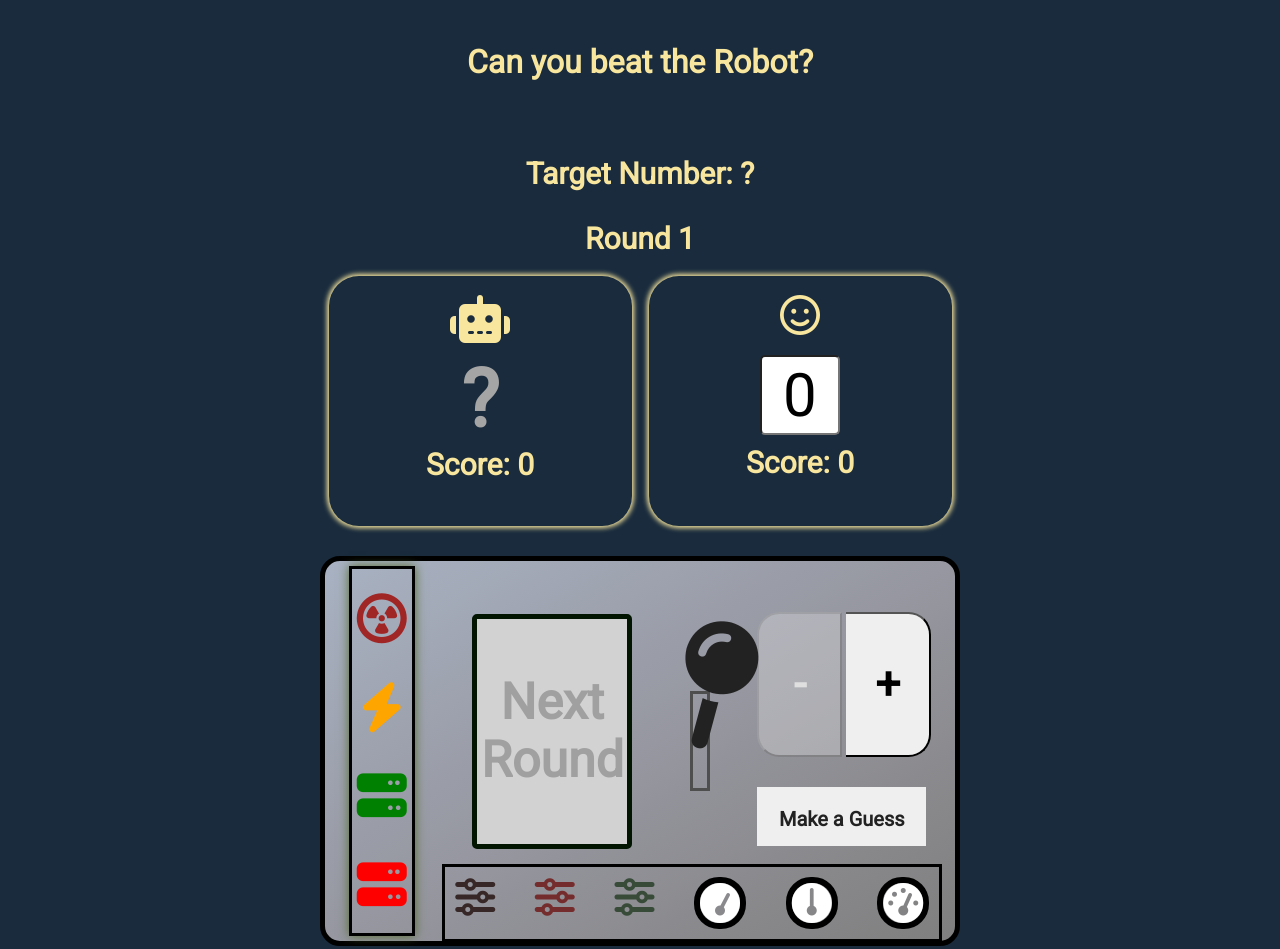
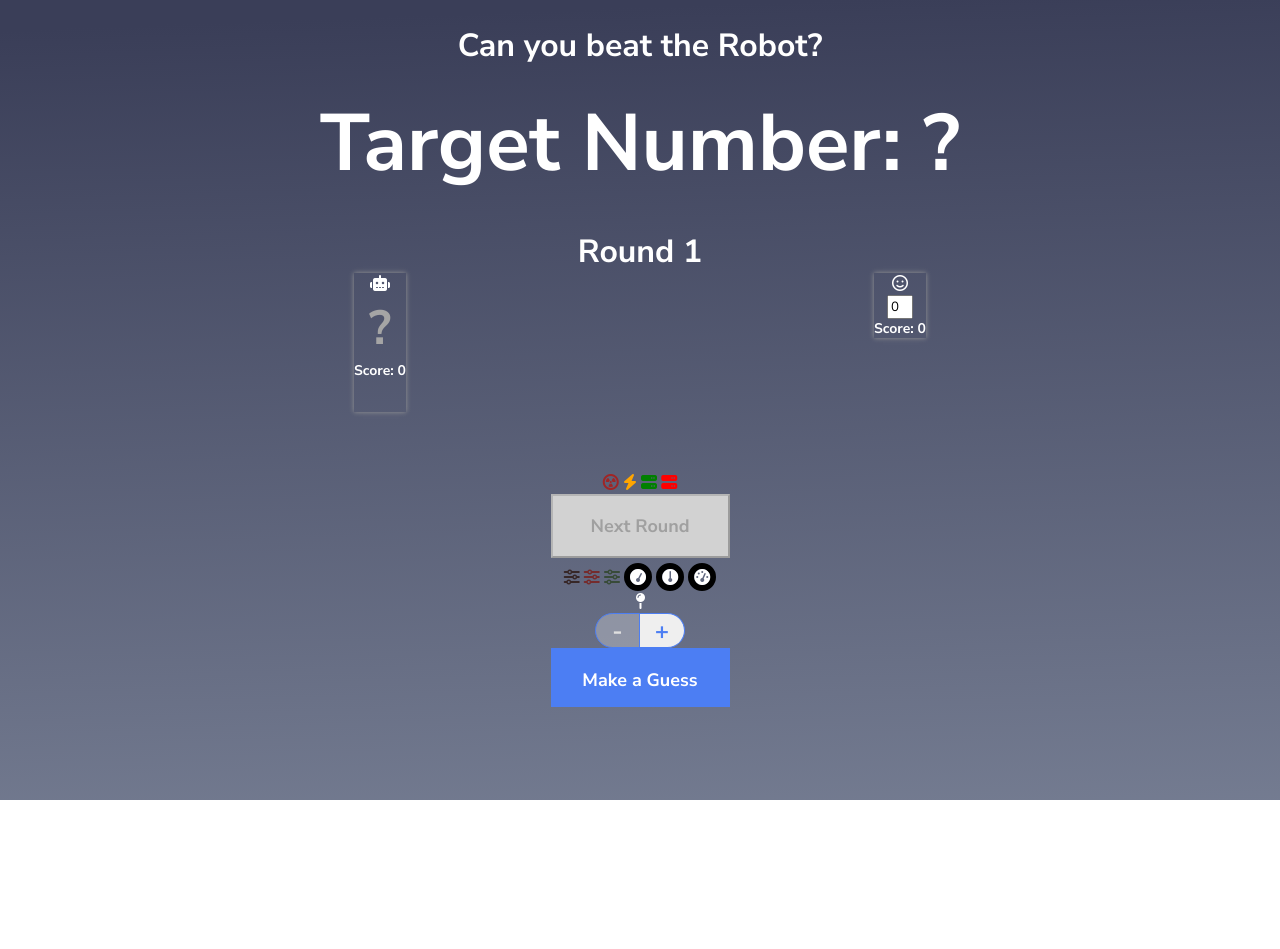
Before and after one commit to CodeLab98/Human-Vs-Robot, a plain HTML site: page Number guesser game/index.html in a window 1280 px wide. After the commit the page ends 800 px from the top, so only its background shows below. Drawn offline with Linux system fonts and the light colour scheme.

Commit message:
Update style.css

```diff
--- a/Number guesser game/style.css
+++ b/Number guesser game/style.css
@@ -1,58 +1,96 @@
+* {
+    font-family: 'Nunito Sans';
+    box-sizing: border-box;
+  }
 
-@import url('https://fonts.googleapis.com/css2?family=Roboto&display=swap');
+    /* ########################
 
-* {
-    font-family: 'Roboto', sans-serif;
-    box-sizing: border-box;
-    margin: 0;
-    padding: 0;
+          SPLASH STYLING
+
+     ########################
+  */
+
+
+
+
+  /* ########################
+
+          MAIN STYLING
+
+     ########################
+  */
+
+
+
+  .btn {
+    z-index : -1;
+    left : 50%;
+    transform : translateX(-50%);
+  }
+
+  .fa-robot {
+    color: #fff;
   }
 
   body {
     margin: 0 auto;
     padding: 3px;
-    background-color: #fff;
-    background-color: #192b3d;
-    color: #f8e69e;
+    /* background-color: rgb(255, 255, 255); */
+    background: linear-gradient(177.9deg, rgb(58, 62, 88) 3.6%, rgb(119, 127, 148) 105.8%);
+    height: 100vh;
+
+    color: #fff
+
+
+  };
+
+
+
+
+
+  /* ###################################
+
+      GAME STYLING ROUND & TARGET NUMBER
+
+     ####################################
+  */
+
+  .container {
+    width: 90%;
   }
 
-  /* This wraps all the content */
+
+
   .game-container {
-    max-width: 640px;
+    max-width: 1040px;
     margin: 0 auto;
     text-align: center;
   }
 
-  /* Header: Can you beat the Robot? */
 
-  header {
+  .rounds {
     display: flex;
-    justify-content: center;
-    margin: 40px;
+    flex-direction: column;
+    align-items: center;
+    margin-bottom: 10px;
   }
 
-   /* The target number styling */
-   .guess-label {
-    font-size: 30px;
+  .round-label {
+    font-size: 2rem;
     font-weight: 700;
-    padding-top: 35px;
-    color: #f8e69e;
-    margin-bottom: 30px;
+    margin-bottom: 0px;
   }
 
-
-
-  /* This will tell you what round we are on  */
-
-  .round-label {
-    font-size: 30px;
-    font-weight: 700;
-    margin-bottom: 20px;
-    color: #f8e69e;
-
+  .target-num {
+    font-size: 2rem;
   }
 
-  /* Guessing container which wraps around robot and person */
+/* ###################################
+
+     STYLING FOR ROBOT & HUMAN BOXES
+
+   ####################################
+*/
 
   .guessing-area {
     display: flex;
@@ -61,120 +99,91 @@
     margin-bottom: 60px;
   }
 
-
-  /* This class is for both the user and human */
-
-  .guess {
-    min-width: 303px;
+  .guess-container {
+    min-width: 230px;
+    height: 250px;
     display: flex;
     flex-direction: column;
     align-items: center;
     padding: 19px;
-    border-radius: 30px;
-    height: 250px;
-    box-shadow: 0 0 5px 2px;
   }
 
+  .guess-title {
+    display: flex;
+    flex-direction: column;
+    align-items: center;
+    justify-content: flex-start;
+  }
 
-  /* Styling for Robot Guess */
+  .guess-label {
+    font-size: 5rem;
+    font-weight: 700;
+    margin: 0;
+  }
 
-
-  #robot-guess {
-    font-size: 80px;
-    margin-bottom: 10px;
+  .score-label {
+    font-size: 14px;
     font-weight: 700;
-    color: #a5a5a5;
+    margin: 0;
   }
 
 
   .robot-guess {
-    font-size: 3rem;
+   box-shadow:  0 0 5px #979797;
   }
 
-  .robot-guess i {
-    margin-bottom: 10px;
+  .human-guess {
+  box-shadow:  0 0 5px #979797;
+
   }
 
-  /* Styling for Human Guess */
-
-
-  .human-guess {
-    font-size: 2.5rem;
-  }
-
-  .guess input {
-    height: 80px;
-    width: 80px;
-    font-size: 60px;
-    text-align: center;
-    margin: 0 auto;
-    margin: 20px  0px;
-    border-radius: 5px;
-
+  #robot-guess {
+    font-size: 3rem;
+    font-weight: 700;
+    color: #a5a5a5;
+    margin: 0;
   }
 
 
 
-  /* Score styling for both robot and human */
-
-  .score-label {
+  #human-guess-input {
+    height: 40px;
+    width: 50px;
     font-size: 30px;
-    font-weight: 700;
-    margin-top: -10px;
-
+    text-align: center;
+    margin: 10px auto;
+    margin-bottom: 7px;
   }
 
 
+  /* ###################################
 
-  .controls-container{
-    display: flex;
-    border: solid 5px black;
-    border-radius: 20px;
-    justify-content: space-around;
-    align-items: center;
-    background-image: linear-gradient(to right bottom, #a8b2c2, #9fa4b1, #9697a0, #8b8b8f, #7f7f7f);
-    margin-top: -30px;
-    height: 390px;
+     STYLING FOR HUMAN CONTROLS
 
+   ####################################
+*/
+
+
+  .number-controls {
+    font-size: 0;
+    margin-bottom: 23px;
   }
 
-
-  /* Styling for next round button aswell as styling for  */
-
-  .round {
-    display: flex;
-    flex-direction: column;
-    align-items: center;
-    margin-bottom: 40px;
-    position: relative;
-  }
-
-  /* The wrapper styling for the plus and minus controls */
-
-  .number-controls {
-    margin-bottom: 20px;
-    display: flex;
-    flex-direction: column;
-  }
-
-  /* The styling for both the plus and minus controls */
-
   .number-control {
+    border: solid 1px #4c7ef3;
     display: inline-block;
-    width: 85px;
-    height: 145px;
-    margin-top: -25px;
-    margin-bottom: 30px;
-    font-size: 44px;
+    width: 45px;
+    height: 35px;
+    font-size: 24px;
     font-weight: 700;
+    color: #4c7ef3;
     cursor: pointer;
   }
 
   .number-controls button[disabled] {
     color: #dfdfdf;
+    cursor: default;
   }
-
-  /* styling for the corners of number controls */
 
   .left {
     border-top-left-radius: 22.5px;
@@ -187,97 +196,155 @@
     border-left-width: 0px;
   }
 
-  /* Styling for making guesss button */
-
-  #guess {
-    padding: 20px;
-    width: 169px;
-    height: 59px;
-    border: none;
-    font-weight: 700;
-    font-size: 20px;
-
+  .controls {
+    display: flex;
+    justify-content: space-around;
   }
 
-  /* The button styling for 'Make a Guess */
 
-  .button {
-    color: #222;
-    cursor: pointer;
-
-  }
 
 
   input[type=number]::-webkit-inner-spin-button {
     -webkit-appearance: none;
   }
 
-  #next-round {
-    width: 160px;
-    height: 235px;
-    font-size: 50px;
-    font-weight: bold;
-    margin: 60px 10px;
-    border: solid 5px rgb(1, 21, 1);
-    border-radius: 5px;
 
-  }
+  /* ##########################
+
+  STYLING FOR BOTH NEXT ROUND BUTTON WHEN NOT ACTIVE
+  & STYLING FOR WINNING TEXT FOR COMPUTER
+
+     ##########################
+  */
+
 
   .button[disabled] {
     background-color: #d2d2d2;
     color: #a0a0a0;
+    cursor: default;
+  }
+
+  .winning-text, .winning-text[disabled] {
+    color: #ec3636;
+    font-weight: 700;
+  }
+
+  /* ##########################
+
+    STYLING FOR CONTROL PANEL TO PLAY GAME
+
+     ##########################
+  */
+
+  .control-panel-container {
+
+    border: solid 2px;
+    width: 80%;
+    margin: auto;
+    background-color: #d1d1d1;
+    position: relative;
 
   }
 
-
-  .winning-text, .winning-text[disabled] {
-    color: red;
-    font-weight: 700;
-    font-size: 20px;
+  .button-icon-container {
+    display: flex;
+    flex-direction: row;
+    justify-content: flex-end;
+    align-items: flex-end;
+    padding-right: 30px;
+    padding-top: 20px;
   }
 
-  /* Styling for Containers which have the icons  */
+  .button-container {
+    display: flex;
+    flex-direction: column;
+  }
+
+  .icons-container-one {
+    display: grid;
+    grid-template-columns: repeat(3, 1fr);
+    padding: 20px;
+    width: 50%;
+    margin-left: 10px;
+    font-size: 2.5rem;
+    grid-gap: 15px
+  }
+
+  .icons-container-two {
+    border: solid 2px;
+    margin: auto;
+    height: 60px;
+    width: 10px;
+    margin-right: 20px;
+    background-color: rgb(66, 66, 66);
+    position: relative;
+
+  }
+
+  .leaver {
+    transform: rotate(15deg);
+    font-size: 3rem;
+    position: absolute;
+    top: -30%;
+    left: -150%;
+    color: black;
+
+  }
+
+  #dot-one {
+    position: absolute;
+    top: 5px;
+    left: 5px;
+    color: darkslategray;
+  }
+  #dot-two {
+    position: absolute;
+    top: 5px;
+    right: 5px;
+    color: darkslategray;
+  }
+  #dot-three {
+    position: absolute;
+    bottom: 5px;
+    left: 5px;
+    color: darkslategray;
+  }
+  #dot-four {
+    position: absolute;
+    bottom: 5px;
+    right: 5px;
+    color: darkslategray;
+  }
+
+  .icons-container-three {
+    display: flex;
+    width: 90%;
+    margin: auto;
+    justify-content: space-between;
+    font-size: 2.5rem;
+    padding: 10px;
+  }
 
 
-  .icon-container-one {
-    display: flex;
-    flex-direction: column;
-    font-size: 50px;
-    height: 370px;
-    padding: 5px;
-    border: solid black 3px;
-    box-shadow: 0 0 10px darkolivegreen;
-    align-items: space-between;
-    justify-content: space-around;
+  #next-round {
+    width: 179px;
+    height: 64px;
+    font-size: 18px;
+    font-weight: bold;
+    margin-bottom: 5px;
   }
 
-  .icon-container-two {
-    display: flex;
-    justify-content: space-between;
-    border: solid black ;
-    padding: 10px;
-    font-size: 40px;
-    margin-top: 30px;
-    width: 500px;
-    position: absolute;
-    top: 280px;
-    left: -20px;
+  #guess {
+    padding: 20px;
+    width: 179px;
+    height: 59px;
+    border: none;
+    font-weight: 700;
+    font-size: 18px;
   }
 
-  .icon-container-three {
-    font-size: 130px;
-    border: solid;
-    margin-top: -20px;
-    width: 20px;
-    height: 100px;
-    position: relative;
-    color: rgb(78, 78, 78);
+  .button {
+    background-color: #4c7ef3;
+    color: #fff;
+    cursor: pointer;
   }
-
-  .icon-container-three i {
-    position: absolute;
-    left: -23px;
-    top: -75px;
-    color: #222;
-    transform: rotate(15deg);
-  }
```
Lines whose indentation alone changed are shown as unchanged.
